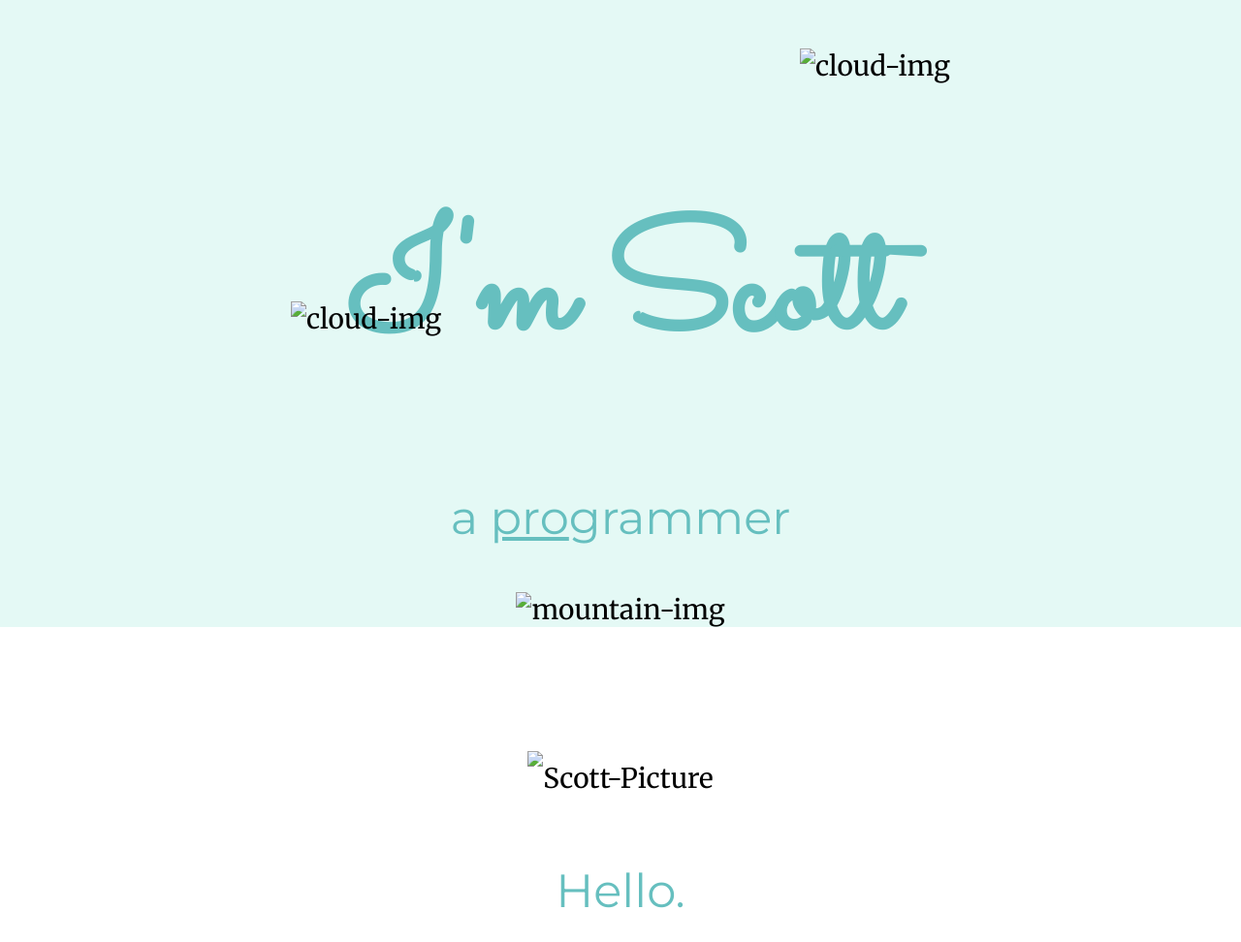
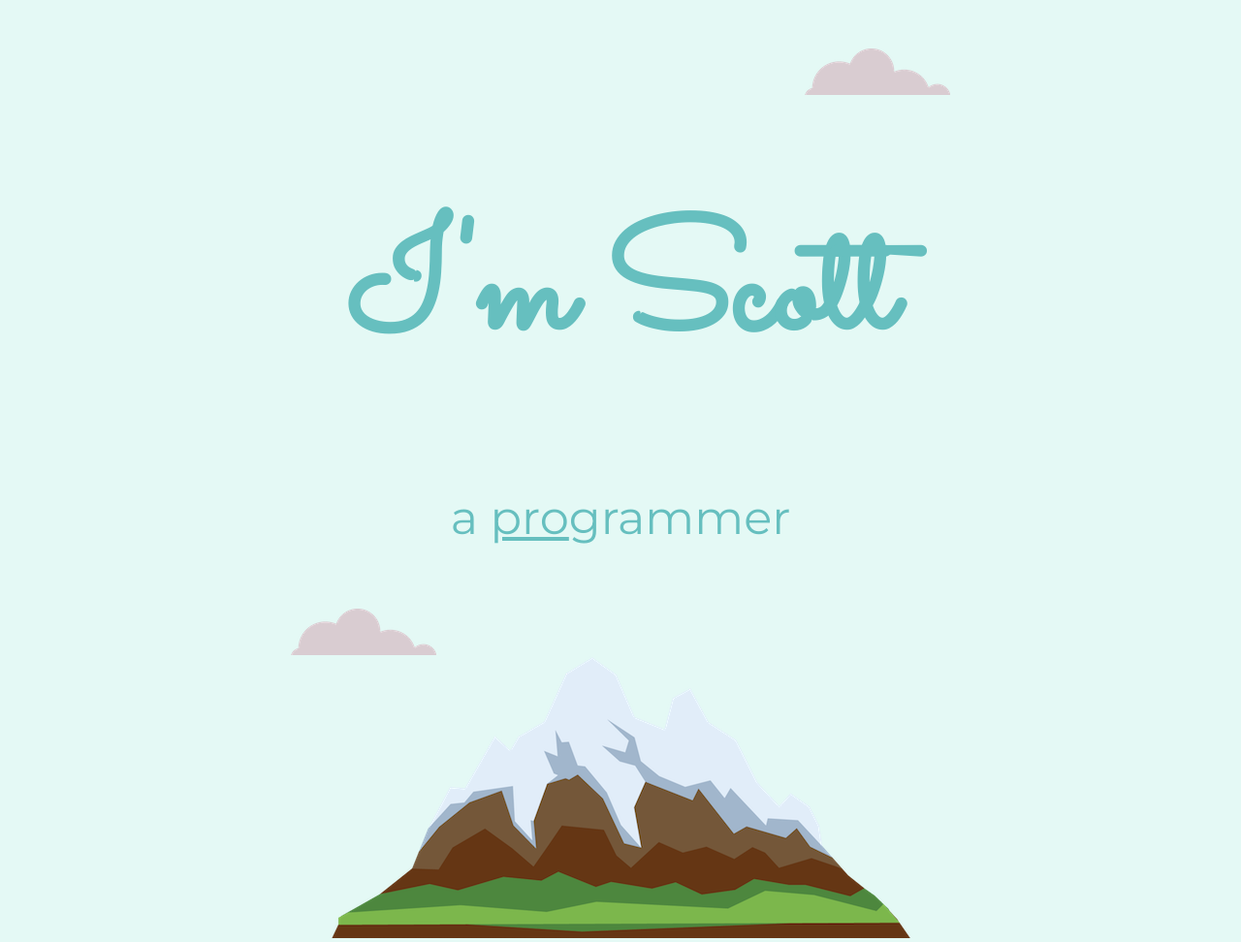
Before and after one commit to scottssj5/PersonalSite, a plain HTML site: page index.html in a window 1280 px wide. Shown: the top 972 px of the page at 97% size. Drawn offline with Linux system fonts and the light colour scheme; the site is published under a folder, as on GitHub Pages, so addresses that start at the root find nothing.

Commit message:
Updated '/' root path

```diff
--- a/index.html
+++ b/index.html
@@ -8,15 +8,15 @@
     </head>
     <body>
         <div class="top-container">
-            <img class="top-cloud" src="/images/cloud.png" alt="cloud-img">
+            <img class="top-cloud" src="images/cloud.png" alt="cloud-img">
             <h1>I'm Scott</h1>
             <h2>a <span class="pro">pro</span>grammer</p></h2>
-            <img class="bottom-cloud" src="/images/cloud.png" alt="cloud-img">
-            <img src="/images/mountain.png" alt="mountain-img">
+            <img class="bottom-cloud" src="images/cloud.png" alt="cloud-img">
+            <img src="images/mountain.png" alt="mountain-img">
         </div>
         <div class="middle-container">
             <div class="profile">
-              <img class="profile-img" src="/images/Scott.png" alt="Scott-Picture">
+              <img class="profile-img" src="images/Scott.png" alt="Scott-Picture">
               <h2>Hello.</h2>
               <p>I currently work as an I.T. Technician. I'm learning to develop websites because ever since I was a kid,
                 I wondered how computers worked, and how they get websites on the internet.</p>
@@ -25,12 +25,12 @@
             <div class="skills">
               <h2>My Skills.</h2>
               <div class="skill-row">
-                <img class="html-img" src="/images/html-icon.png" alt="html-icon">
+                <img class="html-img" src="images/html-icon.png" alt="html-icon">
                 <h3 class="skill-h3">HTML Coding</h3>
                 <p class="skill-p1">I've started coding recently and its been alot of fun. I'm always looking forward to learning more.</p>
               </div>
               <div class="skill-row">
-                <img class="hpde-img" src="/images/hpde.jpg" alt="Car Track Img">
+                <img class="hpde-img" src="images/hpde.jpg" alt="Car Track Img">
                 <h3 class="skill-h3">High Performance Driving</h3>
                 <p class="skill-p2">I've been driving fast at the track for about a year now. I have a 1995 Spec Miata racecar. <a href="https://youtu.be/dmAedDrnVdg">Here</a>
                    is a clip of one of my laps around Summit Point Raceway.</p>
```
